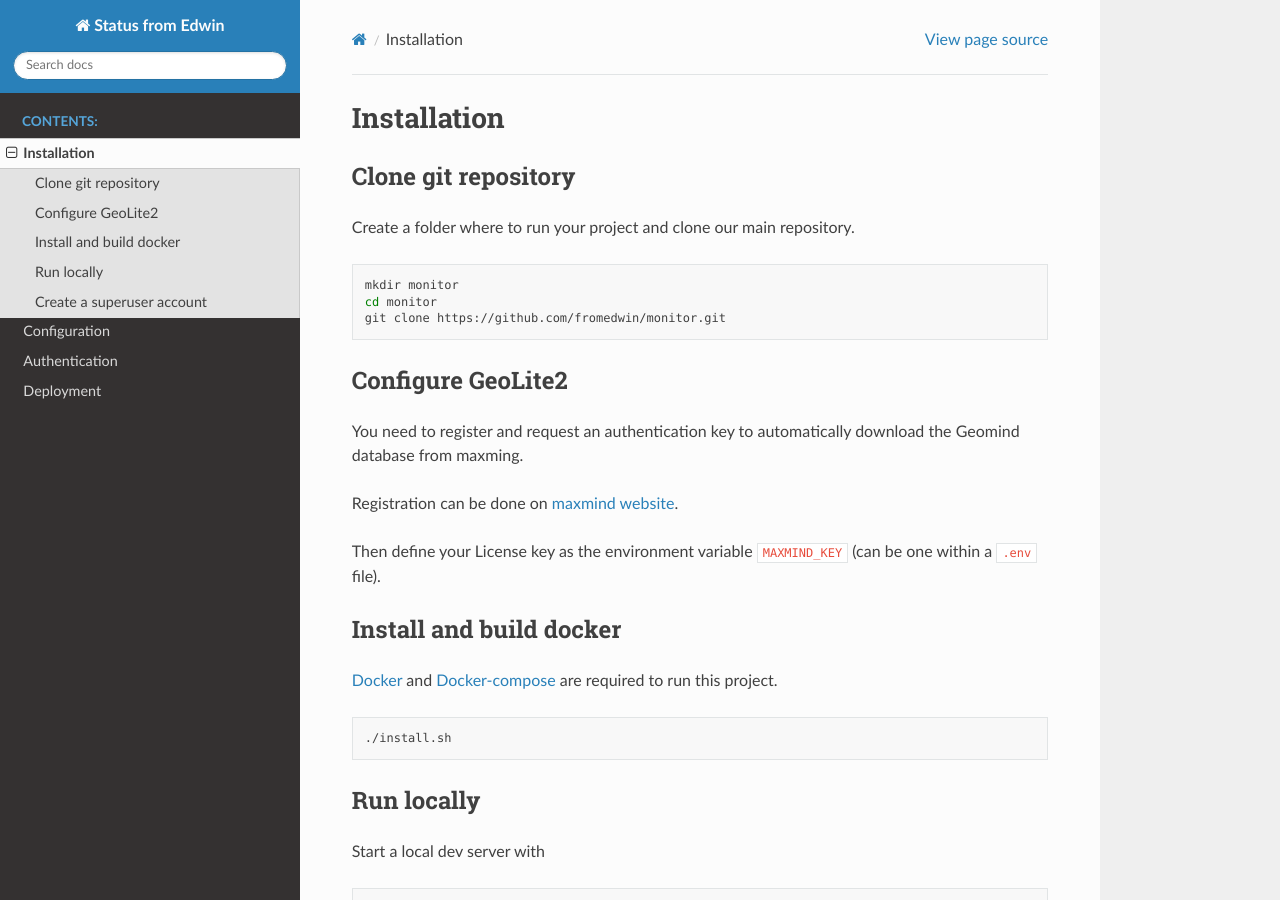
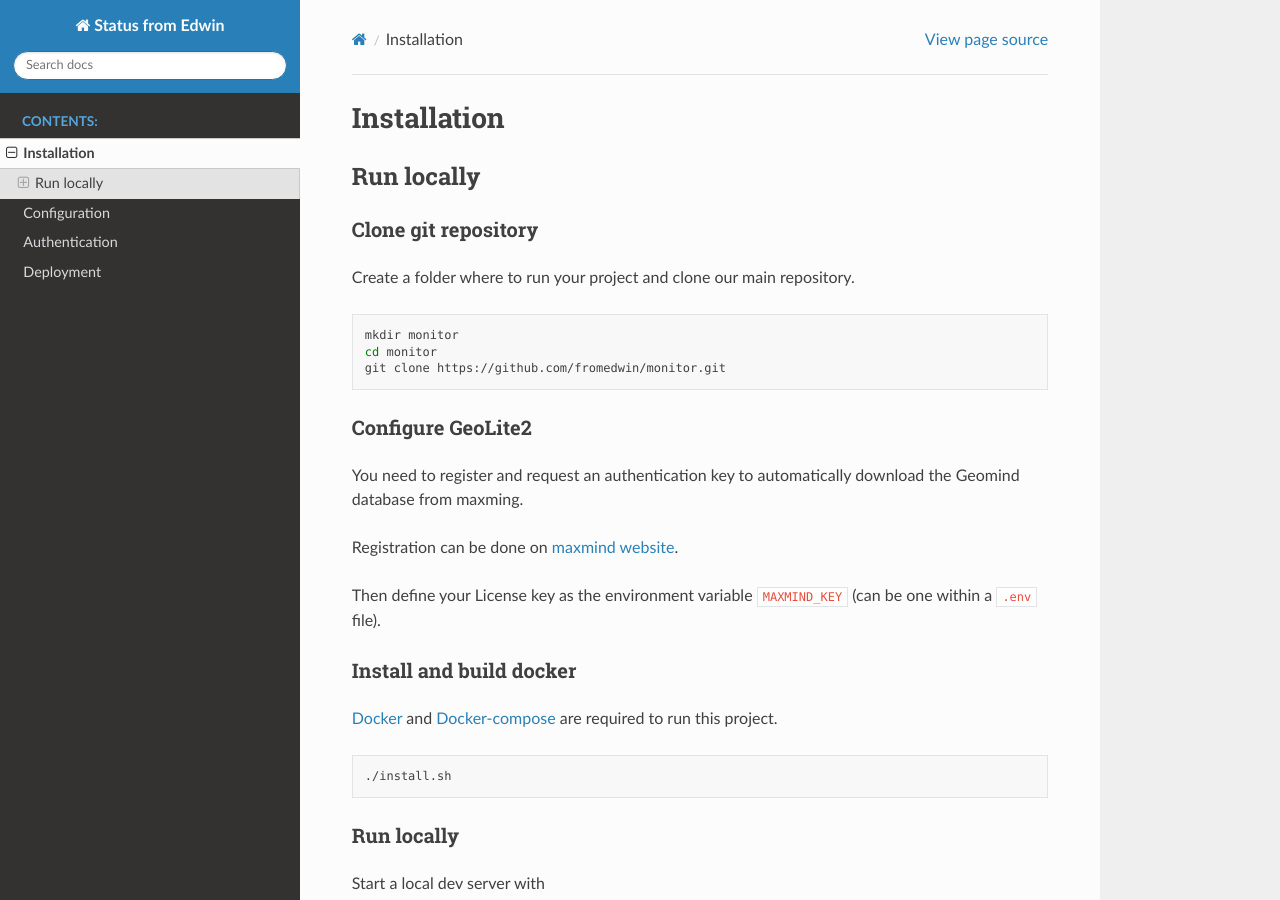
Before and after one commit to fromedwin/monitor, a Sphinx documentation site: the page built from docs/installation.md, in a window 1280 px wide and 900 px high. Built offline with Sphinx 7.4.7 and the Read the Docs theme 2.0.0, drawn with Linux system fonts in a browser that asks for light colours; pages that are not in the unit, such as notebooks, are missing from menus.

Commit message:
Update documentation homepages

````diff
--- a/docs/index.rst
+++ b/docs/index.rst
@@ -6,7 +6,9 @@
 Status From Edwin
 =================
 
-This project provide a self hosted no code interface to monitor your projects.
+This project provide an **out of the box** **highly opinionated implementation** of open source **monitoring tools**, unified as a **no code web interface**.
+
+Metrics focus on **availability**, with future integration for **performance**, **statistics**, and **budget**.
 
 .. toctree::
    :maxdepth: 2
--- a/docs/installation.md
+++ b/docs/installation.md
@@ -1,6 +1,8 @@
 # Installation
 
-## Clone git repository
+## Run locally
+
+### Clone git repository
 
 Create a folder where to run your project and clone our main repository.
 
@@ -10,7 +12,7 @@ cd monitor
 git clone https://github.com/fromedwin/monitor.git
 ```
 
-## Configure GeoLite2
+### Configure GeoLite2
 
 You need to register and request an authentication key to automatically download the Geomind database from maxming.
 
@@ -18,7 +20,7 @@ Registration can be done on [maxmind website](https://dev.maxmind.com/geoip/geol
 
 Then define your License key as the environment variable `MAXMIND_KEY` (can be one within a `.env` file).
 
-## Install and build docker
+### Install and build docker
 
 [Docker](https://www.docker.com/) and [Docker-compose](https://docs.docker.com/compose/) are required to run this project.
 
@@ -26,7 +28,7 @@ Then define your License key as the environment variable `MAXMIND_KEY` (can be o
 ./install.sh
 ```
 
-## Run locally
+### Run locally
 
 Start a local dev server with
 
@@ -38,7 +40,7 @@ Server can be start in background using `-d` parameter.
 
 Open `http://localhost:8000` to access your local instance.
 
-## Create a superuser account
+### Create a superuser account
 
 Create a superuser
 
````
Also changed, not shown: README.md (+4 -2 lines), docs/authentication.md (+1 -1 lines).
